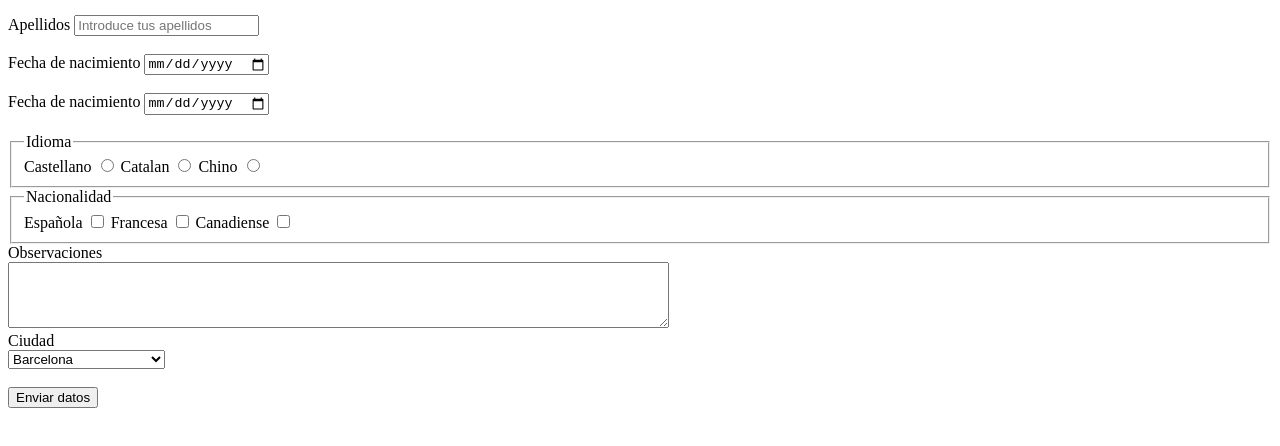
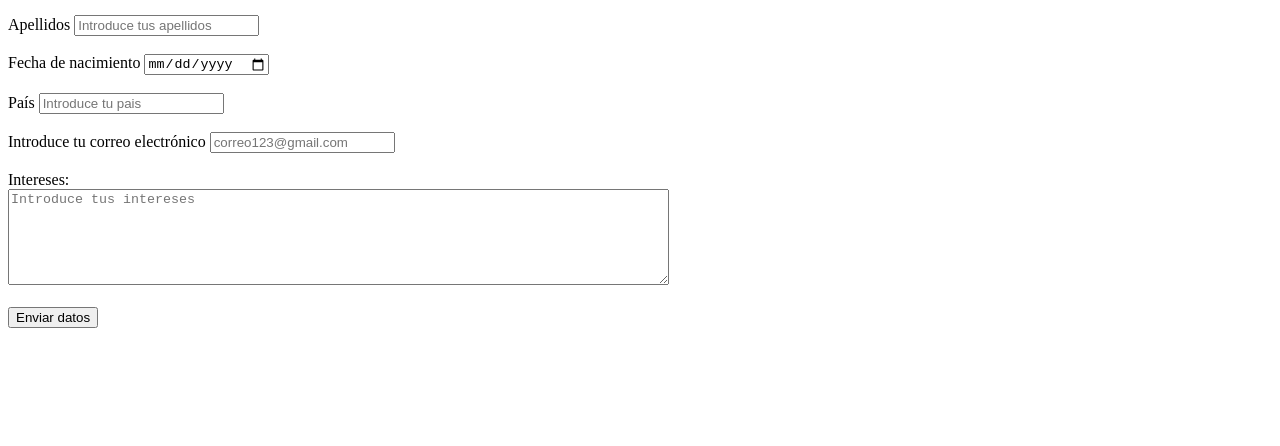
Before and after one commit to MarcosYelamos/0373-AE3-MySpoti-MarcosYelamos, a plain HTML site: page formulario/formulario.html in a window 1280 px wide. Shown: the part 246-692 px from the top of the page. Drawn offline with Linux system fonts and the light colour scheme.

Commit message:
Formulario acabado, por lo tanto solo falta validar

```diff
--- a/formulario/formulario.html
+++ b/formulario/formulario.html
@@ -29,53 +29,18 @@
             <label for="edad">Fecha de nacimiento</label>
             <input type="date" id="edad" name="edad" placeholder="Introduce tu fecha de nacimiento"><br><br>
 
-            <label for="edad">Fecha de nacimiento</label>
-            <input type="date" id="edad" name="edad" placeholder="Introduce tu fecha de nacimiento"><br><br>
+            <label for="edad">País</label>
+            <input type="text" id="pais" name="pais" placeholder="Introduce tu pais"><br><br>
 
-            <fieldset>
-                <legend>Idioma</legend>
-                <label for="castellano">Castellano</label>
-                <input type="radio" id="castellano" name="idioma" value="Castellano">
+            <label for="correo">Introduce tu correo electrónico</label>
+            <input type="email" id="correo" name="correo" placeholder="correo123@gmail.com"><br><br>
 
-                <label for="catalan">Catalan</label>
-                <input type="radio" id="catalan" name="idioma" value="Catalan">
 
-                <label for="castellano">Chino</label>
-                <input type="radio" id="chino" name="idioma" value="Chino">
-            </fieldset>
+            <label for="observaciones">Intereses:</label><br>
 
-            <fieldset>
-                <legend>Nacionalidad</legend>
-                <label for="espanola">Española</label>
-                <input type="checkbox" id="espanola" name="nacionalidad" value="espanola">
+            <textarea name="intereses" id="intereses" placeholder="Introduce tus intereses" cols="80" rows="6"></textarea><br><br>
 
-                <label for="francesa">Francesa</label>
-                <input type="checkbox" id="francesa" name="nacionalidad" value="francesa">
-
-                <label for="canadiense">Canadiense</label>
-                <input type="checkbox" id="canadiense" name="nacionalidad" value="canadiense">
-            </fieldset>
-
-            <label for="observaciones">Observaciones</label><br>
-
-            <textarea name="observaciones" id="observaciones" placeholder="Introduce tus comentarios" cols="80" rows="4">
-            </textarea>
-            <br>
-
-            <label for="ciudad">Ciudad</label><br>
-            <select name="ciudad" id="ciudad">
-                <option value="" disabled>Seleccione una ciudad</option>
-                <option value="Barcelona">Barcelona</option>
-                <option value="Madrid">Madrid</option>
-                <option value="Valencia">Valencia</option>
-                <option value="Sevilla">Sevilla</option>
-                <option value="Granada">Granada</option>
-                <option value="Murcia">Murcia</option>
-            </select>
-            <br>
-            <br>
             <button type="submit">Enviar datos</button>
-        </form>
     </main>
 </body>
 </html>
```
Also changed, not shown: discografia/discografia.html (+0 -3 lines).
